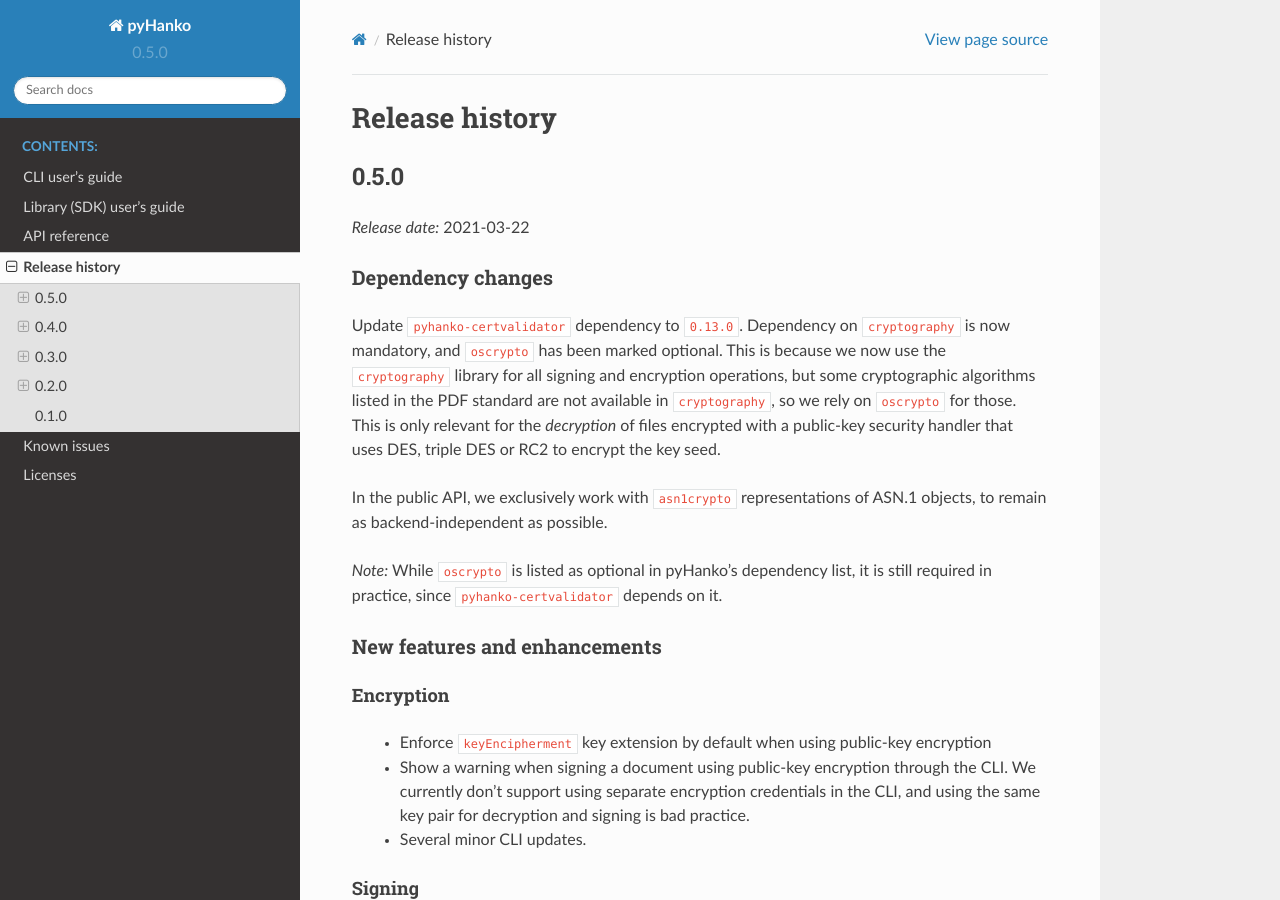
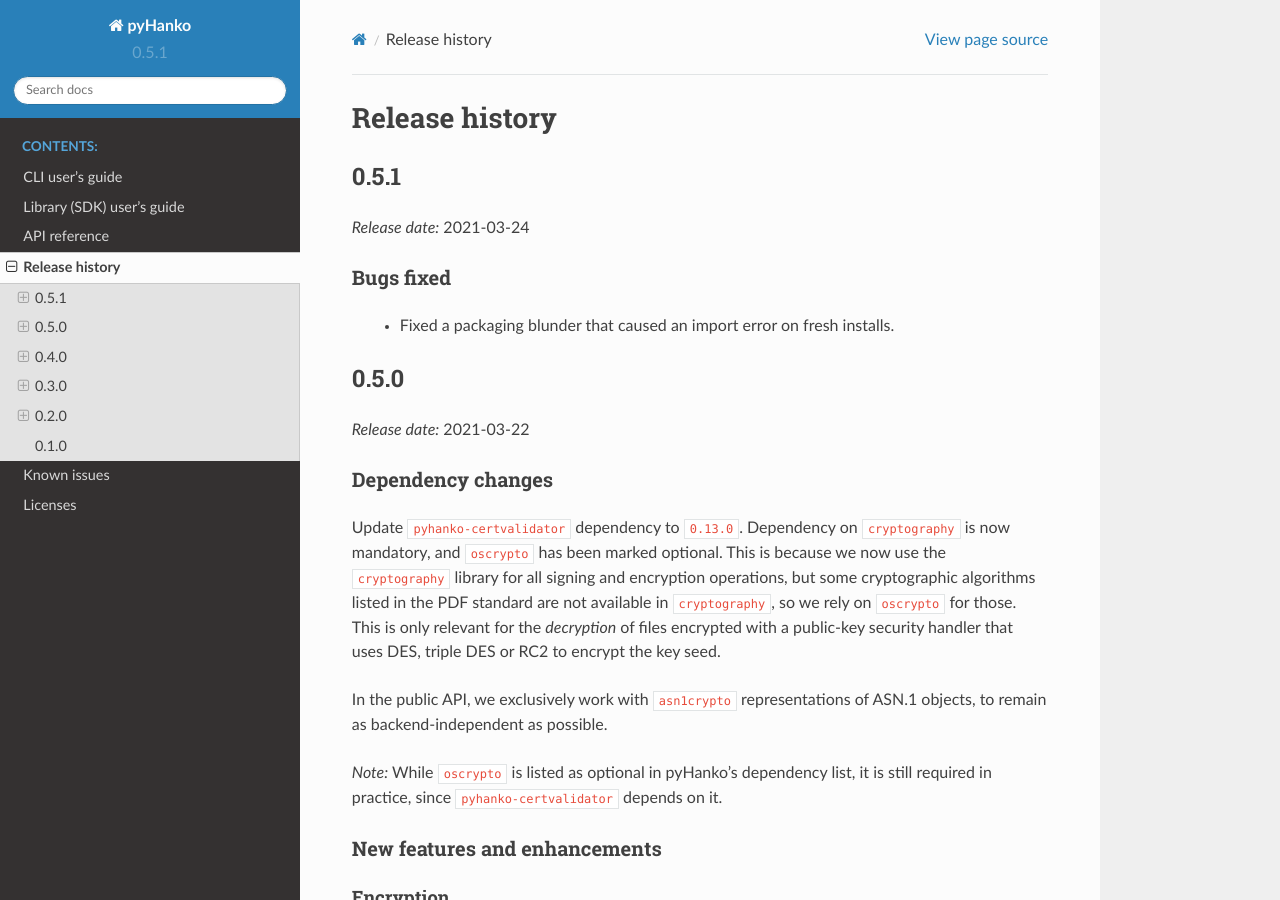
Before and after one commit to MatthiasValvekens/pyHanko, a Sphinx documentation site: the page built from docs/changelog.rst, in a window 1280 px wide and 900 px high. Built offline with Sphinx 7.4.7 and the Read the Docs theme 2.0.0, drawn with Linux system fonts in a browser that asks for light colours.

Commit message:
0.5.1 release

```diff
--- a/docs/changelog.rst
+++ b/docs/changelog.rst
@@ -1,6 +1,17 @@
 ***************
 Release history
 ***************
+
+0.5.1
+=====
+
+*Release date:* 2021-03-24
+
+Bugs fixed
+----------
+
+  * Fixed a packaging blunder that caused an import error on fresh installs.
+
 
 0.5.0
 =====
--- a/pyhanko/version.py
+++ b/pyhanko/version.py
@@ -1,2 +1,2 @@
-__version__ = '0.5.0'
-__version_info__ = (0, 5, 0)
+__version__ = '0.5.1'
+__version_info__ = (0, 5, 1)
--- a/setup.py
+++ b/setup.py
@@ -20,7 +20,7 @@
 setup(
     name='pyHanko',
     version=get_version(),
-    packages=['pyhanko', 'pyhanko.pdf_utils', 'pyhanko.sign'],
+    packages=['pyhanko', 'pyhanko.pdf_utils', 'pyhanko.sign', 'pyhanko.sign.ades'],
     url='https://github.com/MatthiasValvekens/pyHanko',
     license='MIT',
     author='Matthias Valvekens',
```
